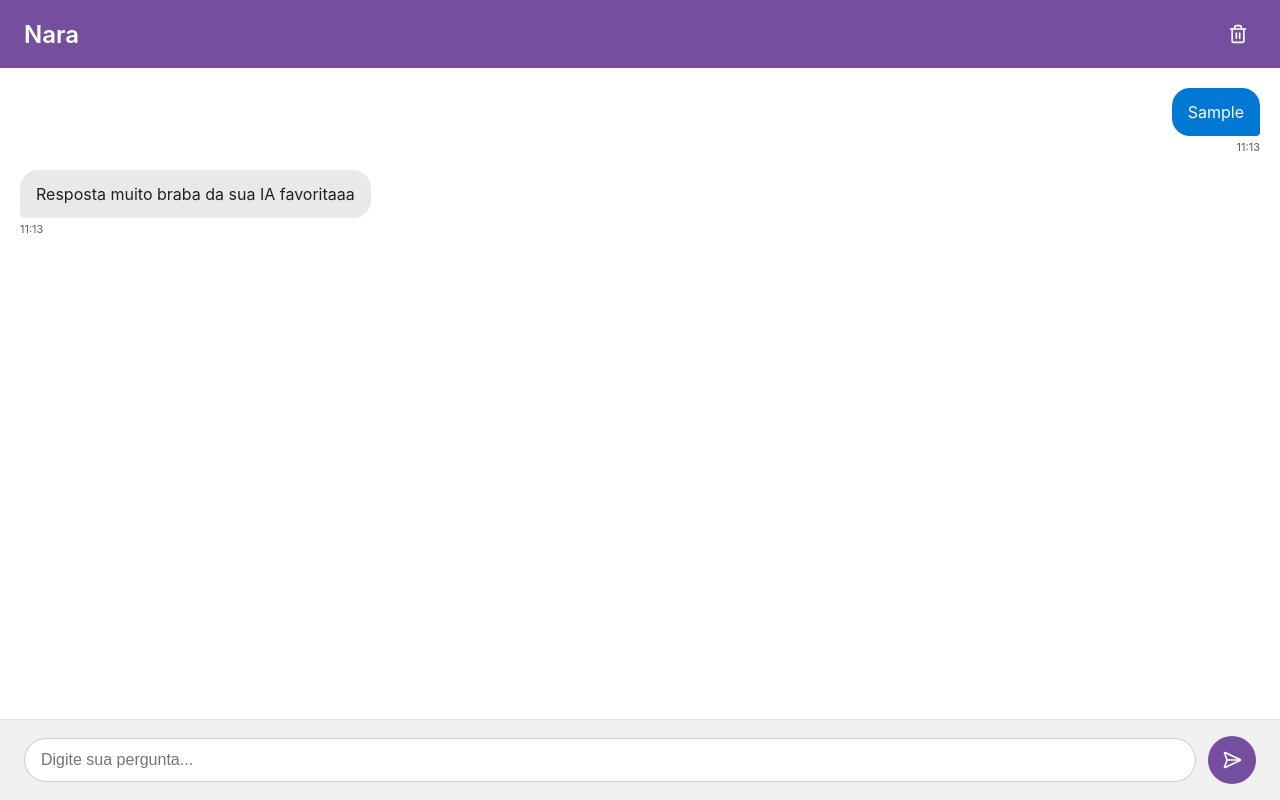
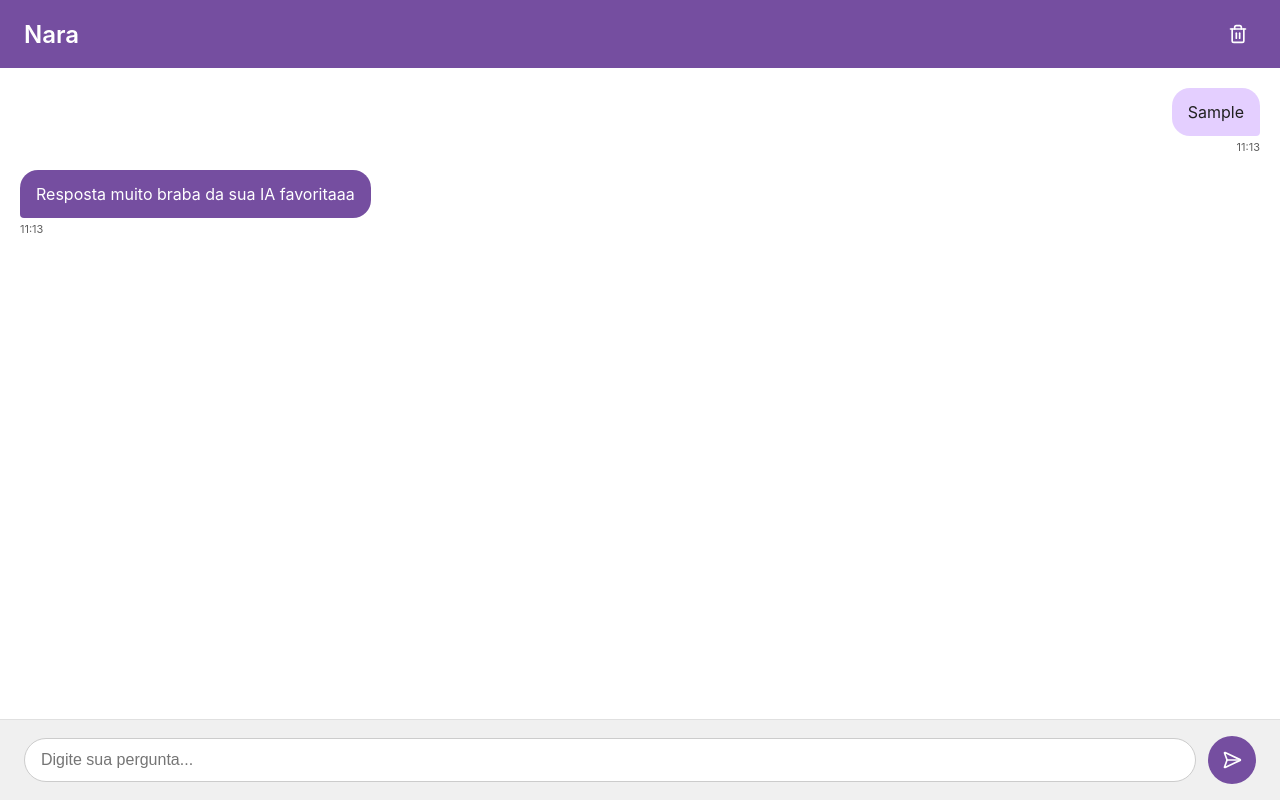
Before and after one commit to ProjectPurpura/purpura-react-site, a React (Create React App) app: page / in a window 1280 px wide. Both pictures are taken after typing "Sample" into the empty fields and a click on the button 1232 px from the left and 760 px from the top of the page. Built offline with nearby package versions, Linux system fonts and the light colour scheme.

Commit message:
(style): mudança no estilo dos componentes de mensagem do chat

```diff
--- a/src/components/ChatMessage.css
+++ b/src/components/ChatMessage.css
@@ -22,19 +22,19 @@
 }
 
 .message-bubble--user {
-  background-color: #0078d4;
-  color: white;
+  background-color: #E4CFFF;
+  color: #202020;
   border-bottom-right-radius: 4px;
 }
 
 .message-bubble--ai {
-  background-color: #e9e9eb;
-  color: #202020;
+  background-color: #754EA0;
+  color: #FFFFFF;
   border-bottom-left-radius: 4px;
 }
 
 .message-bubble p {
-    margin: 0;
+  margin: 0;
 }
 
 .message-timestamp {
```
